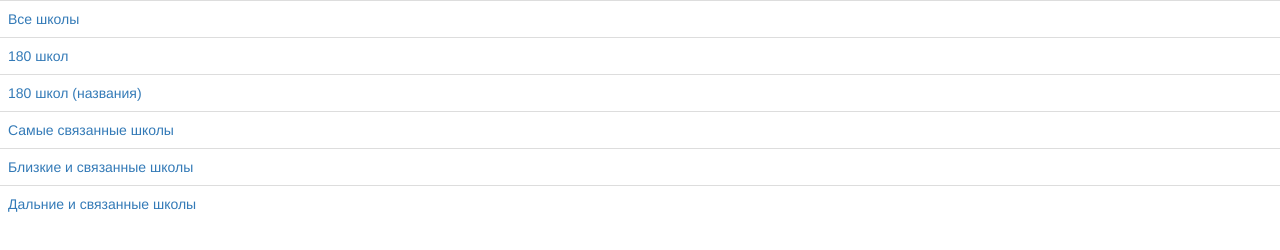
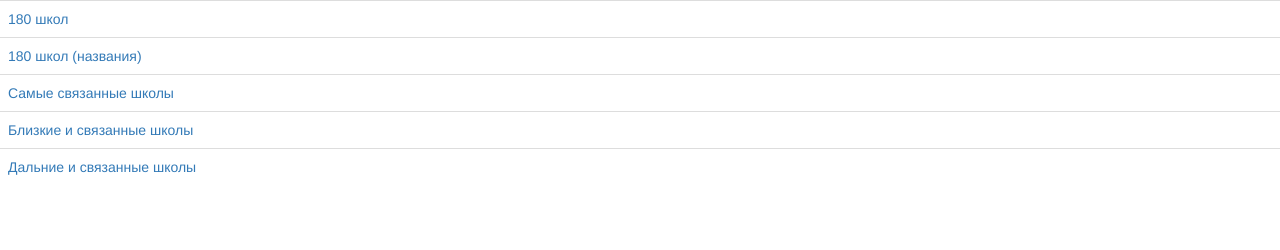
Before and after one commit to iskhakovt/hack-relations, a plain HTML site: page index.html in a window 1280 px wide. Drawn offline with nearby package versions, Linux system fonts and the light colour scheme.

Commit message:
final-pres

```diff
--- a/index.html
+++ b/index.html
@@ -13,7 +13,6 @@
 
     <table class="table">
         <tbody>
-            <tr><td><a href="1.html">Все школы</a></td></tr>
             <tr><td><a href="2.html">180 школ</a></td></tr>
             <tr><td><a href="2.1.html">180 школ (названия)</a></td></tr>
             <tr><td><a href="3.html">Самые связанные школы</a></td></tr>
```
